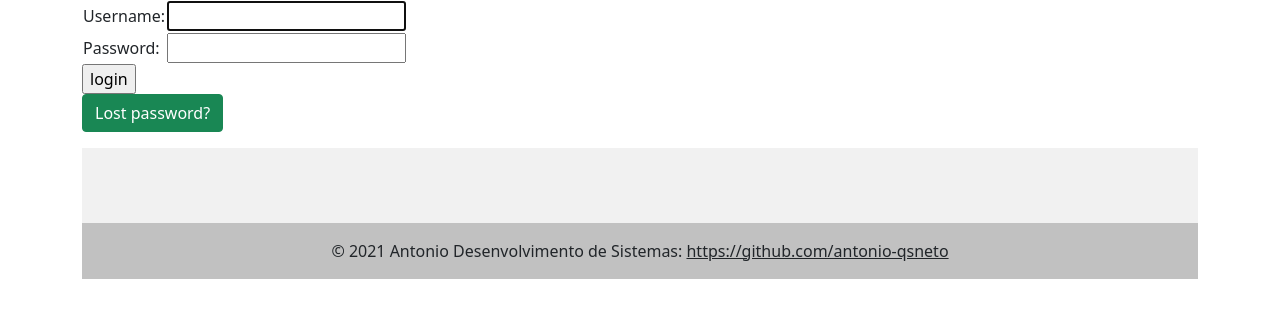
After one commit to antonio-qsneto/djangoProject, a Django app: page /accounts/login/ in a window 1280 px wide. The commit adds this page. Shown: the top 318 px of the page. Run offline with Django 3.2, Linux system fonts and the light colour scheme; some libraries are stand-ins or nearby versions.

Commit message:
Login system added

```diff
--- a/core/form.py
+++ b/core/form.py
@@ -1,6 +1,7 @@
 from django.db.models import fields
 from django.forms import ModelForm
 from .models import Pessoa, Veiculo, MovRotativo
+
 
 
 class PessoaForm(ModelForm):
--- a/estacionamento/settings.py
+++ b/estacionamento/settings.py
@@ -32,6 +32,7 @@ INSTALLED_APPS = [
     'django.contrib.staticfiles',
     'core',
     'bootstrapform',
+    'django_extensions',
 ]
 X_FRAME_OPTIONS = 'SAMEORIGIN'
 
@@ -120,6 +121,9 @@ STATICFILES_DIRS = [
     os.path.join(BASE_DIR, "static"),
 ]
 
+LOGIN_URL = 'core_home'
+LOGIN_REDIRECT_URL = 'core_home'
+LOGOUT_REDIRECT_URL = 'core_home'
 
 # Default primary key field type
 # https://docs.djangoproject.com/en/3.2/ref/settings/#default-auto-field
--- a/estacionamento/urls.py
+++ b/estacionamento/urls.py
@@ -21,4 +21,5 @@ from django.urls import path
 urlpatterns = [
     url(r'', include('core.urls')),
     path('admin/', admin.site.urls),
+    path('accounts/', include('django.contrib.auth.urls'))
 ]
--- /dev/null
+++ b/templates/registration/login.html
@@ -0,0 +1,37 @@
+{% extends "base.html" %} {% block main %} {% load bootstrap %} {% if form.errors %}
+<p>Your username and password didn't match. Please try again.</p>
+{% endif %} {% if next %} {% if user.is_authenticated %}
+<p>
+  Your account doesn't have access to this page. To proceed, please login with
+  an account that has access.
+</p>
+{% else %}
+<p>Please login to see this page.</p>
+{% endif %} {% endif %}
+
+<form method="post" action="{% url 'login' %}">
+  {% csrf_token %}
+  <table>
+    <tr>
+      <td>{{ form.username.label_tag }}</td>
+      <td>{{ form.username }}</td>
+    </tr>
+    <tr>
+      <td>{{ form.password.label_tag }}</td>
+      <td>{{ form.password }}</td>
+    </tr>
+  </table>
+
+  <input type="submit" value="login" />
+  <input type="hidden" name="next" value="{{ next }}" />
+
+</form>
+
+{# Assumes you setup the password_reset view in your URLconf #}
+<p>
+  <a class="btn btn-success" href="{% url 'password_reset' %}"
+    >Lost password?</a
+  >
+</p>
+
+{% endblock %}
```
Also changed, not shown: core/templates/core/index.html (+13 -2 lines), core/views.py (+10 -0 lines), db.sqlite3, myapp_models.png (added), test.png (added).
